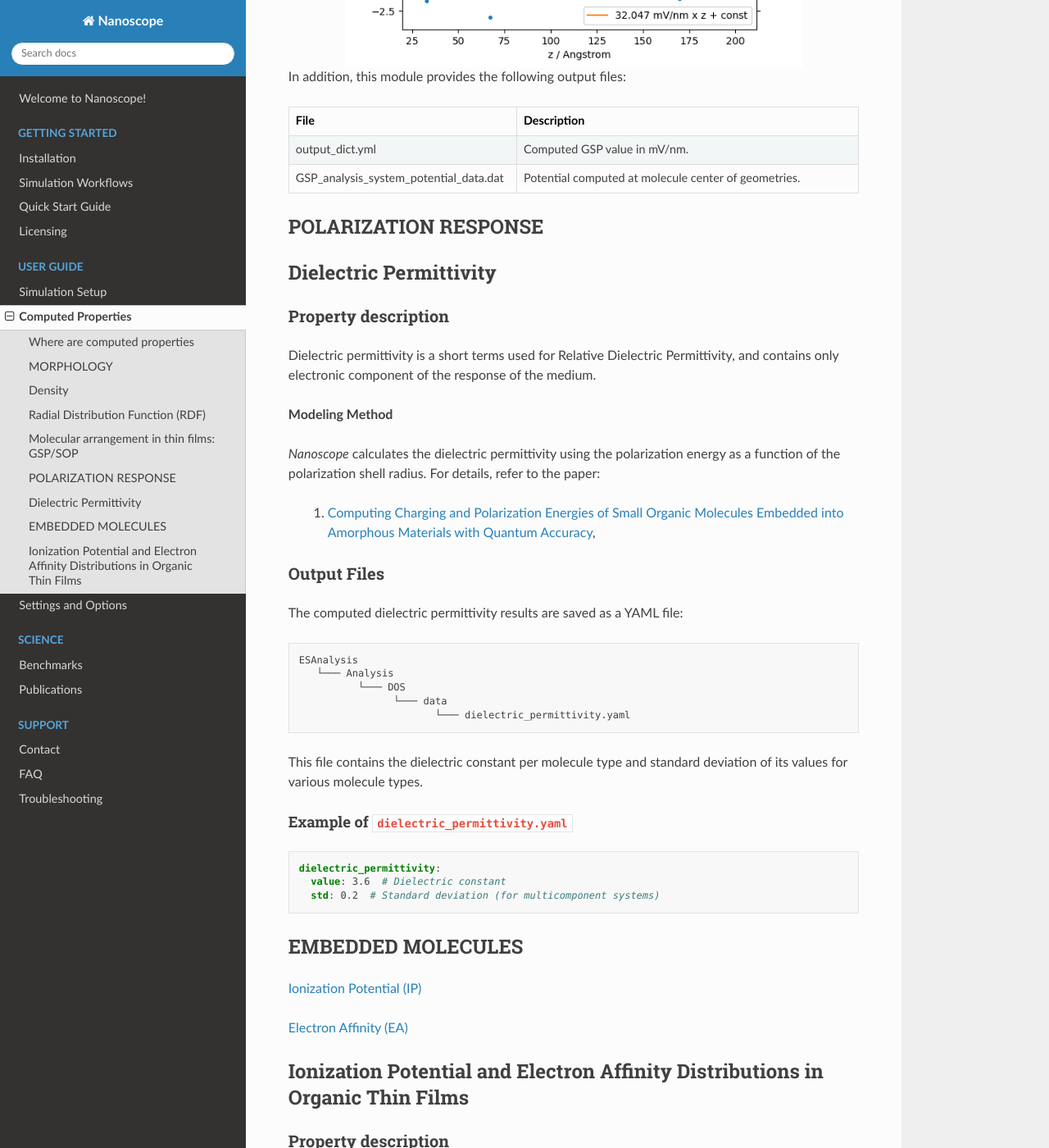
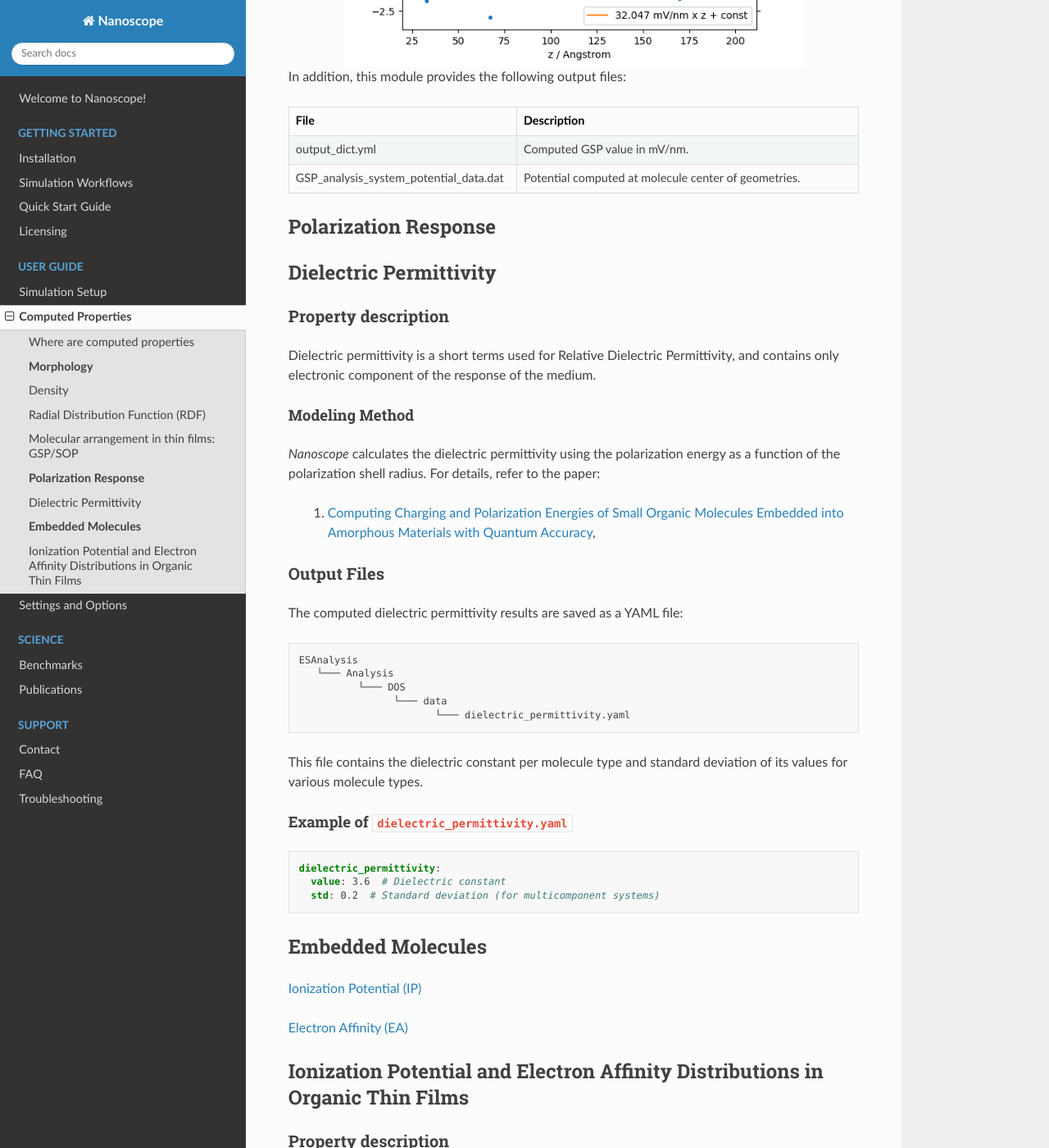
Before and after one commit to NanomatchGmbH/nanoscope-docs, a Sphinx documentation site: the page built from docs/source/user_guide/computed_properties.rst, in a window 1280 px wide and 1400 px high, scrolled down 3119 px. Shown: the whole window at 82% size. Built offline with Sphinx 7.4.7 and the Read the Docs theme 3.1.0, drawn with Linux system fonts in a browser that asks for light colours; some of the changed text lies outside the part shown.

Commit message:
unified menu structure (#25)
Co-authored-by: Tobias Neumann <tobias.neumann@nanomatch.com>

```diff
--- a/docs/source/user_guide/computed_properties.rst
+++ b/docs/source/user_guide/computed_properties.rst
@@ -80,8 +80,8 @@ In the right panel of SimStack, go to ``Jobs & Workflows``. Completed jobs (show
 
 .. _morphology:
 
-MORPHOLOGY
-----------
+**Morphology**
+---------------
 
 :ref:`Density <density>`
 
@@ -208,8 +208,8 @@ In addition, this module provides the following output files:
 
 .. _polarization_response:
 
-POLARIZATION RESPONSE
----------------------
+**Polarization Response**
+--------------------------
 
 .. :ref:`Dielectric Permittivity <dielectric_permittivity>`
 
@@ -225,7 +225,8 @@ Property description
 
 Dielectric permittivity is a short terms used for Relative Dielectric Permittivity, and contains only electronic component of the response of the medium.
 
-**Modeling Method**
+Modeling Method
+""""""""""""""""
 
 `Nanoscope` calculates the dielectric permittivity using the polarization energy as a function of the polarization shell radius.
 For details, refer to the paper:
@@ -273,8 +274,8 @@ Example of ``dielectric_permittivity.yaml``
 
 .. _embedded_molecules:
 
-EMBEDDED MOLECULES
-------------------
+**Embedded Molecules**
+------------------------
 
 :ref:`Ionization Potential (IP) <ip_and_ea>`
 
@@ -302,7 +303,7 @@ Output files
 ~~~~~~~~~~~~
 
 Output structure of the ES Analysis module
-~~~~~~~~~~~~~~~~~~~~~~~~~~~~~~~~~~~~~~~~~~~~~~~
+""""""""""""""""""""""""""""""""""""""""""""""""""
 
 ::
 
@@ -314,7 +315,8 @@ Output structure of the ES Analysis module
 
 
 Images in `Analysis/DOS/plots`
-~~~~~~~~~~~~~~~~~~~~~~~~~~~~~~~
+""""""""""""""""""""""""""""""""""""""""""""""""""
+
 
 **1. all_DOS_asis_plot.png**
 
@@ -382,7 +384,8 @@ This is the most comprehensive visualization. The image below is an example for
 
 
 Data Files in `Analysis/DOS/data`
-~~~~~~~~~~~~~~~~~~~~~~~~~~~~~~~~~
+""""""""""""""""""""""""""""""""""""""""""""""""""
+
 
 **Summary**
 
@@ -554,7 +557,7 @@ Data Files in `Analysis/DOS/data`
 .. -----------------------
 
 Property description
-^^^^^^^^^^^^^^^^^^^^
+~~~~~~~~~~~~~~~~~~~~~
 
 Charge carrier mobility is a measure of the speed at which charge carriers, such as electrons or holes,
 can move through a material when an electric field is applied. It reflects the material's ability to conduct charge and
@@ -562,7 +565,7 @@ is influenced by various intrinsic and extrinsic factors.
 
 
 Modeling Method
-~~~~~~~~~~~~~~~
+"""""""""""""""""""
 `Nanoscope` estimates the electron and hole mobility using the Generalized Effective Medium Model (GEMM) method
 using the formula:
 
```
